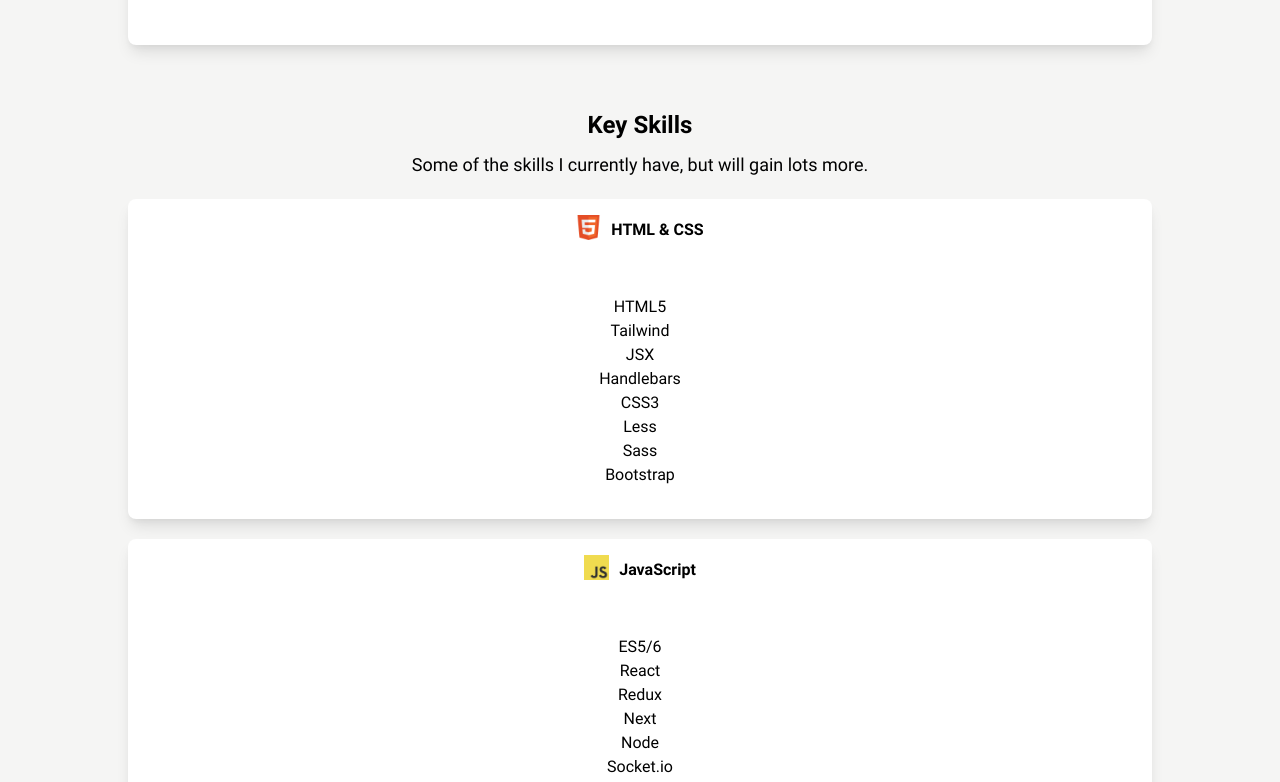
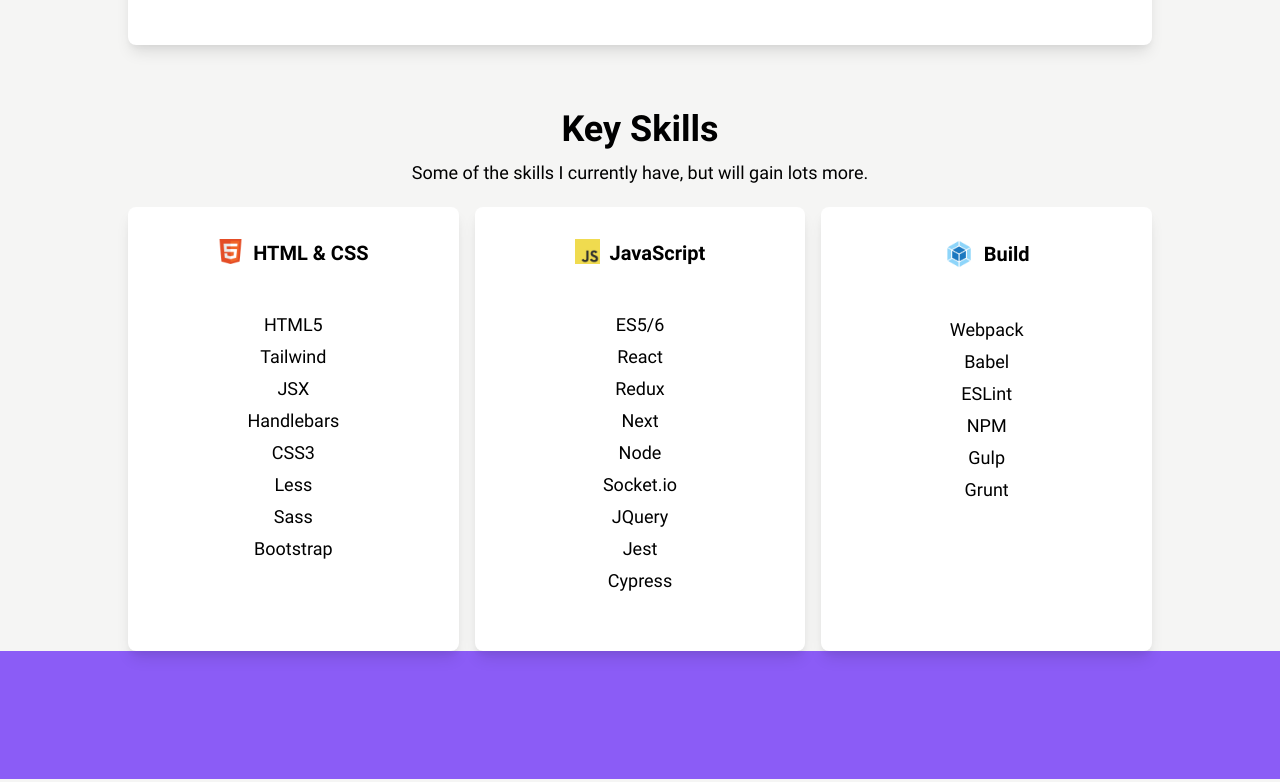
Before and after one commit to cav2008/portfolio-2022, a Next.js app: page / in a window 1280 px wide. Shown: the part 757-1539 px from the top of the page. Built offline with nearby package versions, Linux system fonts and the light colour scheme.

Commit message:
fix skill component desktop styles

```diff
--- a/components/organisms/Skill/Skill.jsx
+++ b/components/organisms/Skill/Skill.jsx
@@ -11,67 +11,67 @@ import webpackLogo from '@images/webpack-logo.png';
 const Skill = () => (
   <Wrapper>
     <div className="text-center mb-5 px-4">
-      <h2 className="font-bold text-2xl mb-2.5">Key Skills</h2>
+      <h2 className="font-bold text-2xl mb-2.5 lg:text-4xl">Key Skills</h2>
       <p className="text-lg">Some of the skills I currently have, but will gain lots more.</p>
     </div>
 
-    <div className="">
+    <div className="md:grid md:grid-cols-3 md:gap-x-4">
       <Card>
-        <div className="pt-4 pb-8 px-4 mb-5 text-center">
-          <div className="mb-12">
+        <div className="py-8 px-4 mb-5 text-center">
+          <div className="mb-10">
             <span className="inline-block mr-2.5 align-middle">
               <Image src={htmlLogo} width="25" height="25" alt="html logo" />
             </span>
-            <p className="font-bold inline-block">HTML &amp; CSS</p>
+            <p className="font-bold text-xl inline-block">HTML &amp; CSS</p>
           </div>
-          <ul>
-            <li>HTML5</li>
-            <li>Tailwind</li>
-            <li>JSX</li>
-            <li>Handlebars</li>
-            <li>CSS3</li>
-            <li>Less</li>
-            <li>Sass</li>
-            <li>Bootstrap</li>
+          <ul className="text-lg">
+            <li className="mb-1">HTML5</li>
+            <li className="mb-1">Tailwind</li>
+            <li className="mb-1">JSX</li>
+            <li className="mb-1">Handlebars</li>
+            <li className="mb-1">CSS3</li>
+            <li className="mb-1">Less</li>
+            <li className="mb-1">Sass</li>
+            <li className="mb-1">Bootstrap</li>
           </ul>
         </div>
       </Card>
       <Card>
-        <div className="pt-4 pb-8 px-4 mb-5 text-center">
-          <div className="mb-12">
+        <div className="py-8 px-4 mb-5 text-center">
+          <div className="mb-10">
             <span className="inline-block mr-2.5 align-middle">
               <Image src={jsLogo} width="25" height="25" alt="javascript logo" />
             </span>
-            <p className="font-bold inline-block">JavaScript</p>
+            <p className="font-bold text-xl inline-block">JavaScript</p>
           </div>
-          <ul>
-            <li>ES5/6</li>
-            <li>React</li>
-            <li>Redux</li>
-            <li>Next</li>
-            <li>Node</li>
-            <li>Socket.io</li>
-            <li>JQuery</li>
-            <li>Jest</li>
-            <li>Cypress</li>
+          <ul className="text-lg">
+            <li className="mb-1">ES5/6</li>
+            <li className="mb-1">React</li>
+            <li className="mb-1">Redux</li>
+            <li className="mb-1">Next</li>
+            <li className="mb-1">Node</li>
+            <li className="mb-1">Socket.io</li>
+            <li className="mb-1">JQuery</li>
+            <li className="mb-1">Jest</li>
+            <li className="mb-1">Cypress</li>
           </ul>
         </div>
       </Card>
       <Card>
-        <div className="pt-4 pb-8 px-4 mb-5 text-center">
-          <div className="mb-12">
+        <div className="py-8 px-4 mb-5 text-center">
+          <div className="mb-10">
             <span className="inline-block mr-2.5 align-middle">
               <Image src={webpackLogo} width="30" height="30" alt="build logo" />
             </span>
-            <p className="font-bold inline-block">Build</p>
+            <p className="font-bold text-xl inline-block">Build</p>
           </div>
-          <ul>
-            <li>Webpack</li>
-            <li>Babel</li>
-            <li>ESLint</li>
-            <li>NPM</li>
-            <li>Gulp</li>
-            <li>Grunt</li>
+          <ul className="text-lg">
+            <li className="mb-1">Webpack</li>
+            <li className="mb-1">Babel</li>
+            <li className="mb-1">ESLint</li>
+            <li className="mb-1">NPM</li>
+            <li className="mb-1">Gulp</li>
+            <li className="mb-1">Grunt</li>
           </ul>
         </div>
       </Card>
--- a/pages/index.jsx
+++ b/pages/index.jsx
@@ -18,7 +18,7 @@ export default function Home() {
         <Hero />
         <Profile />
         <Skill />
-        <div className="bg-green-500 h-32" />
+        <div className="bg-purple-500 h-32" />
       </main>
 
       {/* <footer></footer> */}
```
